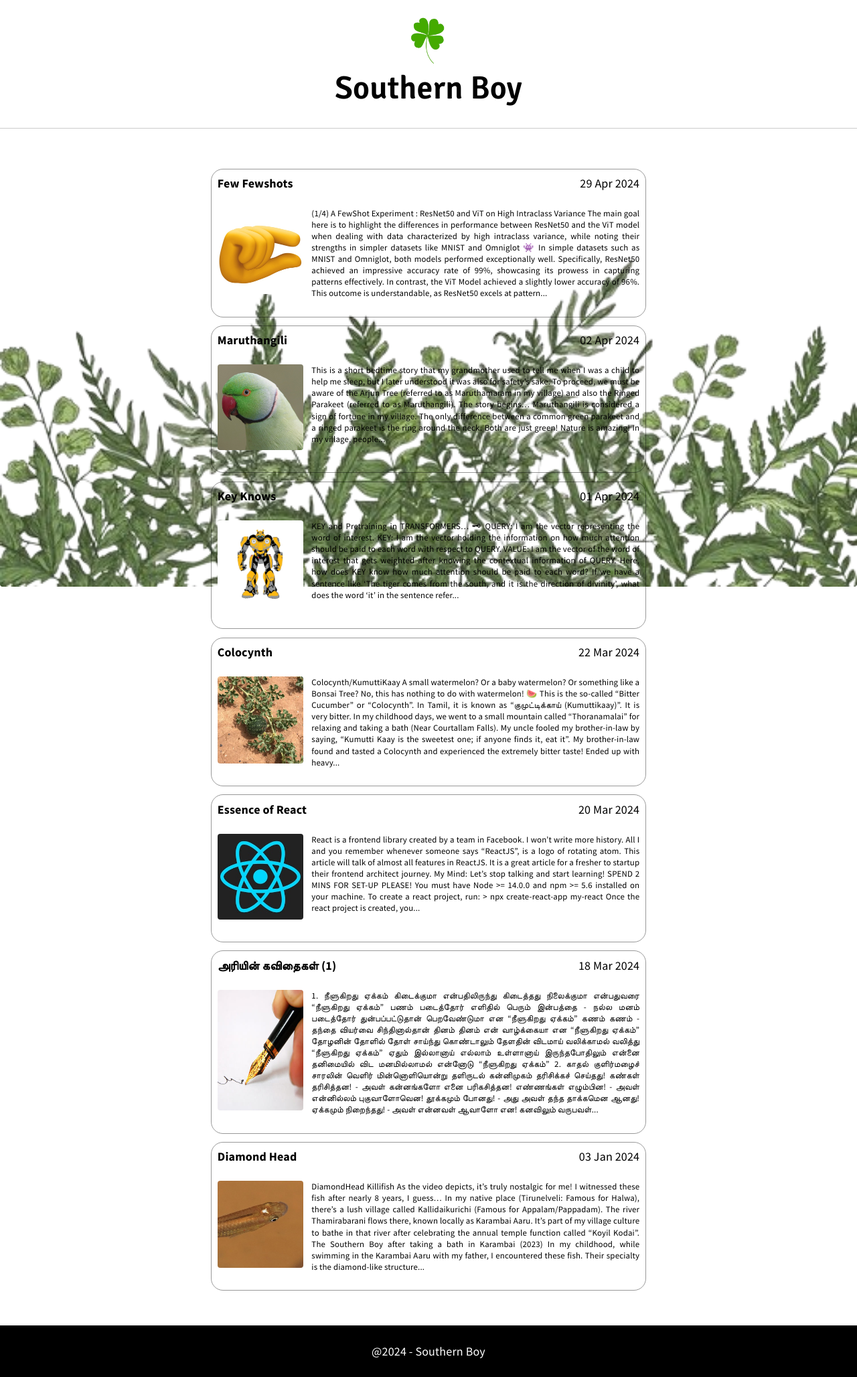
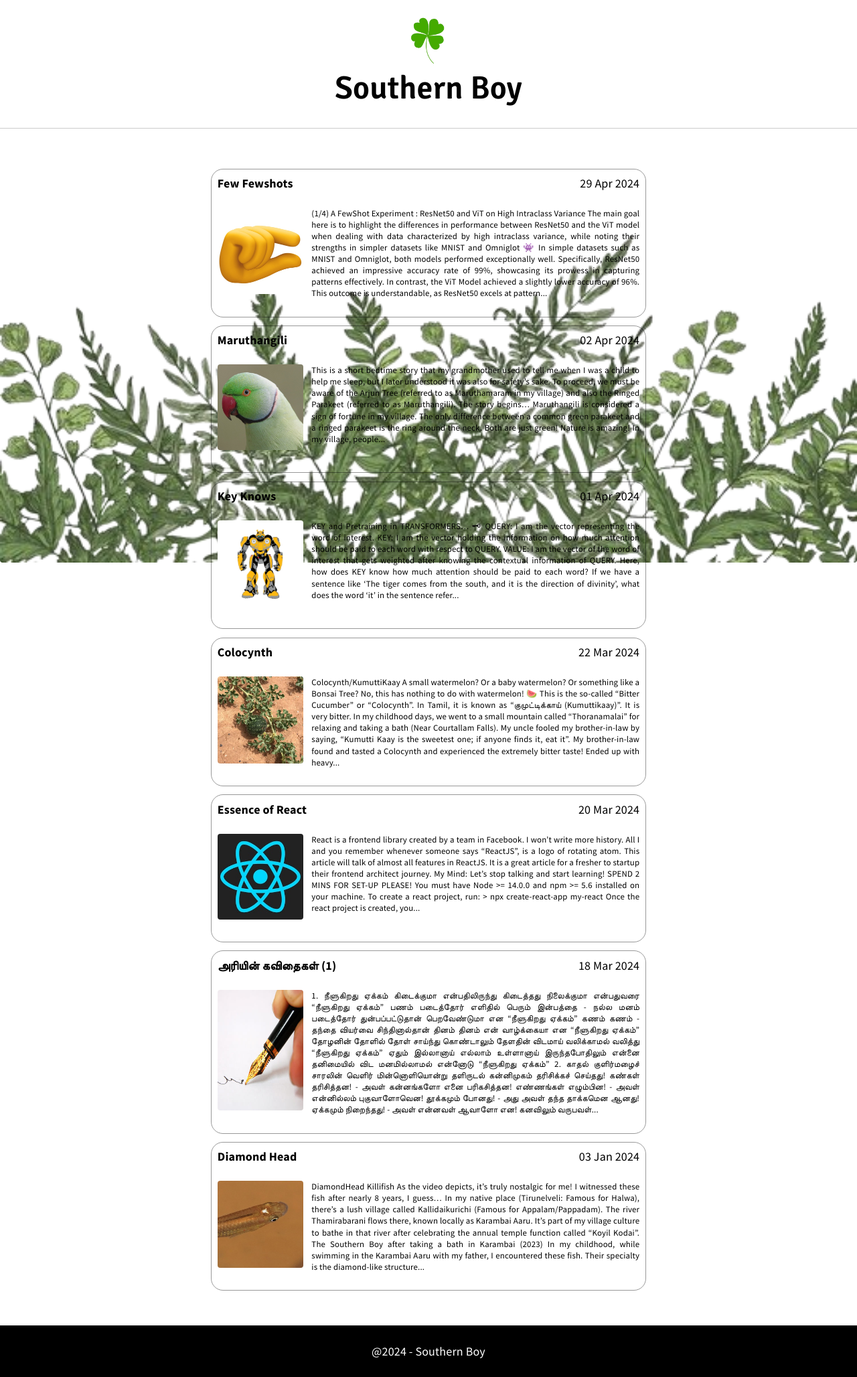
Before and after one commit to arihara-sudhan/blog, a Jekyll site: the page built from index.html, in a window 1280 px wide. Shown: the whole page at 67% size. Built offline with Jekyll 4.4.1, drawn with Linux system fonts in a browser that asks for light colours; the list of posts is cut into pages by our own code.

Commit message:
Update default.html

```diff
--- a/_layouts/default.html
+++ b/_layouts/default.html
@@ -4,7 +4,7 @@
 {% include head.html %}
 
 <body>
-	<img src="./img/frame-ferns.png" style="position: fixed; bottom: 0; width: 100%;" alt="">
+	<img src="./img/frame-ferns.png" style="position: fixed; bottom: 4vh; width: 100%;" alt="">
 	<div id="wrap">
       <!-- Header -->
       {% if site.custom_header == true %}
```
